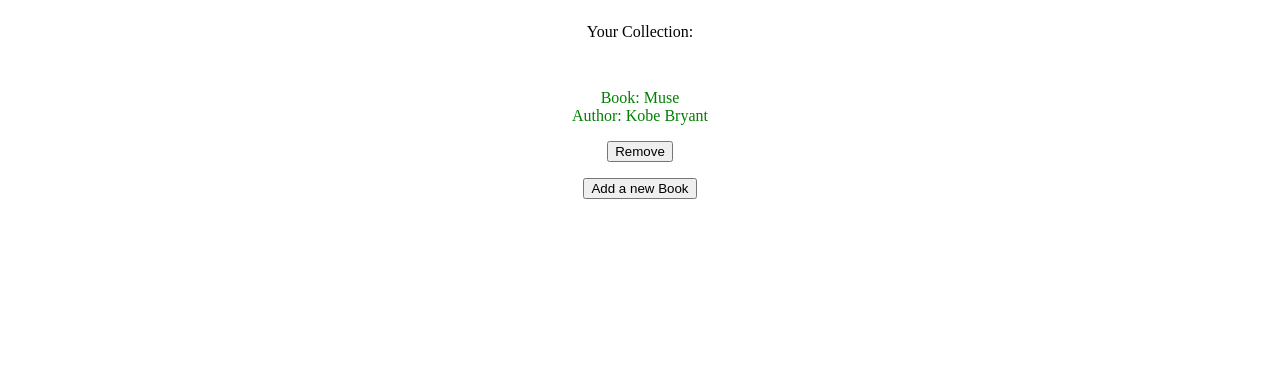
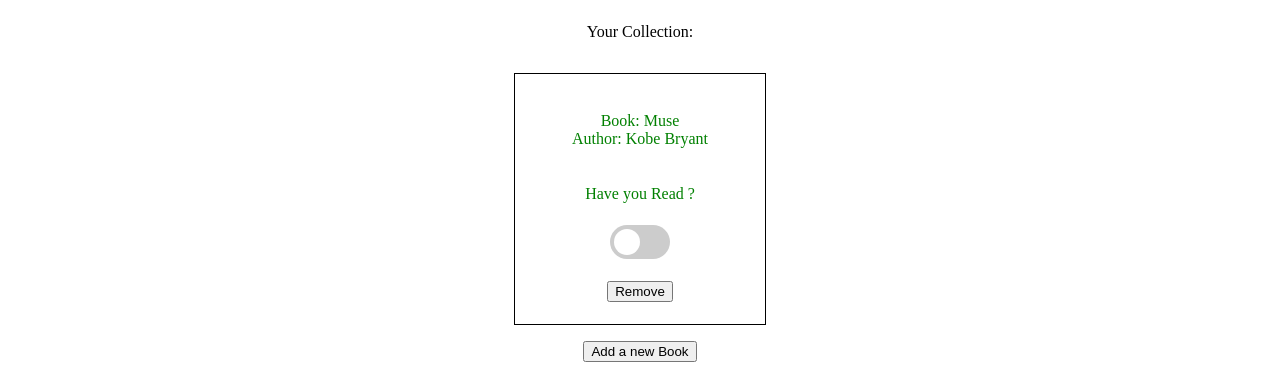
Before and after one commit to emoye7246/Library-odin, a plain HTML site: page index.html in a window 1280 px wide. Shown: the part 133-510 px from the top of the page. Drawn offline with Linux system fonts and the light colour scheme.

Commit message:
hoorayy
Im too tired to write a full in length details
of my work but it was a good day

```diff
--- a/css/style.css
+++ b/css/style.css
@@ -2,6 +2,8 @@
 
     text-align: center;
     align-items: center;
+    /* font-family: sans-serif; */
+    /* outline: 2px solid red; */
 }
 
 body {
@@ -10,23 +12,39 @@ body {
     width: 100vw;
 }
 
+
 #contents {
+    display: flex;
+    flex-wrap: nowrap;
     color: green;
+    border: 1px solid black;
+    height: 250px;
+    width: 250px;
+    flex-direction: column;
+    justify-content: space-evenly;
+}
+
+.straight {
+
+   flex-direction: column;
+    width: 150px;
+}
+
+
+#contents > p {
+
+    flex-wrap: nowrap;
+    margin-bottom: 0px;
+
 }
 
 .display {
-
 
     display: flex;
     flex-direction: column;
 
 }
 
-#contents > p {
-
-
-
-}
 
 nav {
 
@@ -38,6 +56,11 @@ nav {
     padding: 20px;
 }
 
+nav > .title {
+
+    margin-left: 100px;
+}
+
 
 .footer {
     background-color: rgb(180, 180, 184);
@@ -45,5 +68,57 @@ nav {
     justify-content: center;
     align-items: center;
     padding: 30px 10%;
-    margin-top: 500px;
+    margin-top: 450px;
 }
+
+
+/* Theres no orginaztion here but oh well here is the toggle style */
+
+.switch {
+    display: inline-block;
+    height: 34px;
+    position: relative;
+    width: 60px;
+  }
+
+  .switch input {
+    display:none;
+  }
+
+  .slider {
+    background-color: #ccc;
+    bottom: 0;
+    cursor: pointer;
+    left: 0;
+    position: absolute;
+    right: 0;
+    top: 0;
+    transition: .4s;
+  }
+
+  .slider:before {
+    background-color: #fff;
+    bottom: 4px;
+    content: "";
+    height: 26px;
+    left: 4px;
+    position: absolute;
+    transition: .4s;
+    width: 26px;
+  }
+
+  input:checked + .slider {
+    background-color: #66bb6a;
+  }
+
+  input:checked + .slider:before {
+    transform: translateX(26px);
+  }
+
+  .slider.round {
+    border-radius: 34px;
+  }
+
+  .slider.round:before {
+    border-radius: 50%;
+  }
--- a/index.html
+++ b/index.html
@@ -14,11 +14,11 @@
         </div>
 
         <div class="title">
-                VileBooks Changes the World
+            VileBooks Changes the World
         </div>
 
         <div class="count">
-                Number of Books Read:
+            Number of Books Read:
         </div>
     </nav>
     <h1>Welcome to the Library</h1>
@@ -27,6 +27,7 @@
         <p>Your Collection:</p>
         <p id="contents"></p>
     </div>
+
 
 
 
@@ -49,6 +50,11 @@
             <option value="Fiction">fiction</option>
             <option value="Allegory">Allegory</option>
             <option value="Non-Fiction">Non-Fiction</option>
+            <option value="Fantasy">Fantasy</option>
+            <option value="Mystery">Mystery</option>
+            <option value="Adventure">Adventure</option>
+            <option value="Romance">Romance</option>
+            <option value="Historical-Fiction">Historical Fiction</option>
 
         </select>
 
@@ -64,6 +70,13 @@
 <button id="showDialog" onclick="addBookToLibrary()">Add a new Book</button>
 
 
+
+<div class="reccomend">
+    <!-- Maybe -->
+    <h1>Books That we Reccomend: </h1>
+</div>
+
+
 <footer>
         <div class="footer">
             copyright Vilebooks Project
--- a/java/java.js
+++ b/java/java.js
@@ -19,15 +19,40 @@ function addBookToLibrary(title, author, pages, genre, summary) {
       console.log(title, author, pages, genre, summary);
         myLibrary.push(title);
 
+        // Toggle button starts
+        let toggle = document.createElement("label");
+        toggle.classList.add("switch");
+        toggle.htmlFor = "checkbox"
 
+        let slider = document.createElement("input");
+        slider.type = "checkbox";
+        slider.id = "checkbox";
+
+        let round = document.createElement("div");
+        round.classList.add("slider");
+        round.classList.add("round");
+
+        let read = document.createElement("p");
+        read.classList.add("straight");
+        read.innerHTML = "Have you Read ?";
+
+
+        toggle.appendChild(slider);
+        toggle.appendChild(round);
+
+        // Toggle button ends (This is for organiztional purposes gonna try and implement a function later but for now thatll dew)
         let removeButton = document.createElement("button");
         removeButton.type = "submit"
         removeButton.innerHTML = "Remove";
+        // removeButton.innerHTML = "<img src='IMages/Trash-Icon.png'>";
         let para = document.createElement("p");
         let contents = document.getElementById("contents");
         contents.appendChild(para);
-        para.innerHTML = `Book: ${title} <br> Author: ${author}`;
+        contents.appendChild(read);
+        para.innerHTML = `Book: ${title} <br> Author: ${author} `;
+        contents.appendChild(toggle);
         contents.appendChild(removeButton);
+
 
         removeButton.addEventListener("click", (e) => {
 
@@ -35,6 +60,8 @@ function addBookToLibrary(title, author, pages, genre, summary) {
           e.preventDefault();
           para.remove();
           removeButton.remove();
+          toggle.remove();
+          read.remove();
         })
 
 
```
Also changed, not shown: IMages/Trash Bin icons for free download _ Freepik.jpeg (added), IMages/Trash-Icon.png (added), IMages/trash-solid.svg (added), 1 other file.
